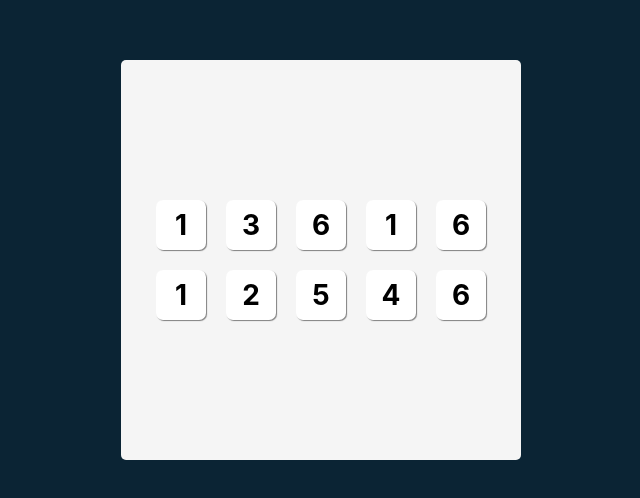
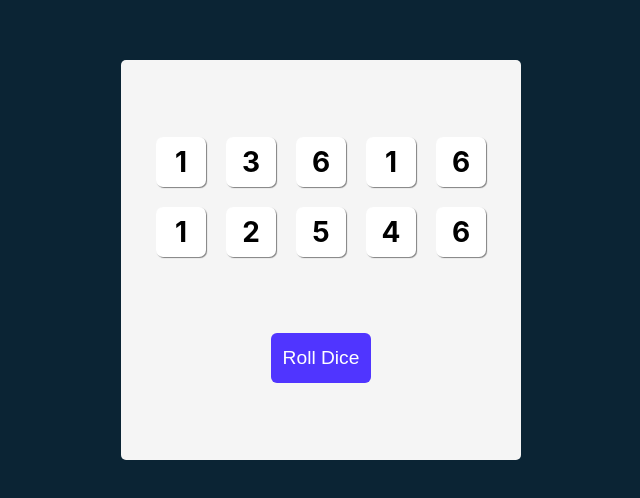
Before and after one commit to JackDay94/React-Tenzies, a React (Vite) app: page / in a window 1280 px wide. Shown: the part 140-638 px from the top of the page, without its empty margins (319-959 px from the left). Built offline with nearby package versions, Linux system fonts and the light colour scheme.

Commit message:
Add roll dice button and fix main styles

```diff
--- a/src/App.jsx
+++ b/src/App.jsx
@@ -8,13 +8,19 @@ function App() {
     return new Array(10).fill(0).map(() => Math.ceil(Math.random() * 6));
   }
 
-  const diceElements = dice.map(num => <Die value={num} />)
+  function rollDice() {
+    setDice(generateAllNewDice);
+  }
+
+  const diceElements = dice.map((num) => <Die value={num} />);
 
   return (
     <main>
-      <div className="button-container">
+      <div className="dice-container">
         {diceElements}
       </div>
+
+      <button className="roll-dice" onClick={rollDice}>Roll Dice</button>
     </main>
   );
 }
--- a/src/index.css
+++ b/src/index.css
@@ -25,18 +25,18 @@ main {
   border-radius: 5px;
   height: 100%;
   display: flex;
-  justify-content: center;
-  color: #2B283A;
+  flex-direction: column;
+  justify-content: space-evenly;
+  align-items: center;
 }
 
-.button-container {
+.dice-container {
   display: grid;
-  align-content: center;
   grid: 50px / auto auto auto auto auto;
   gap: 20px;
 }
 
-button {
+.dice-container button {
   background-color: #ffffff;
   font-weight: bold;
   font-family: Inter, sans-serif;
@@ -48,3 +48,13 @@ button {
   box-shadow: 1px 1px 1px gray;
   cursor: pointer;
 }
+
+.roll-dice {
+  height: 50px;
+  width: 100px;
+  border: none;
+  border-radius: 6px;
+  background-color: #5035FF;
+  color: white;
+  font-size: 1.2rem;
+}
```
